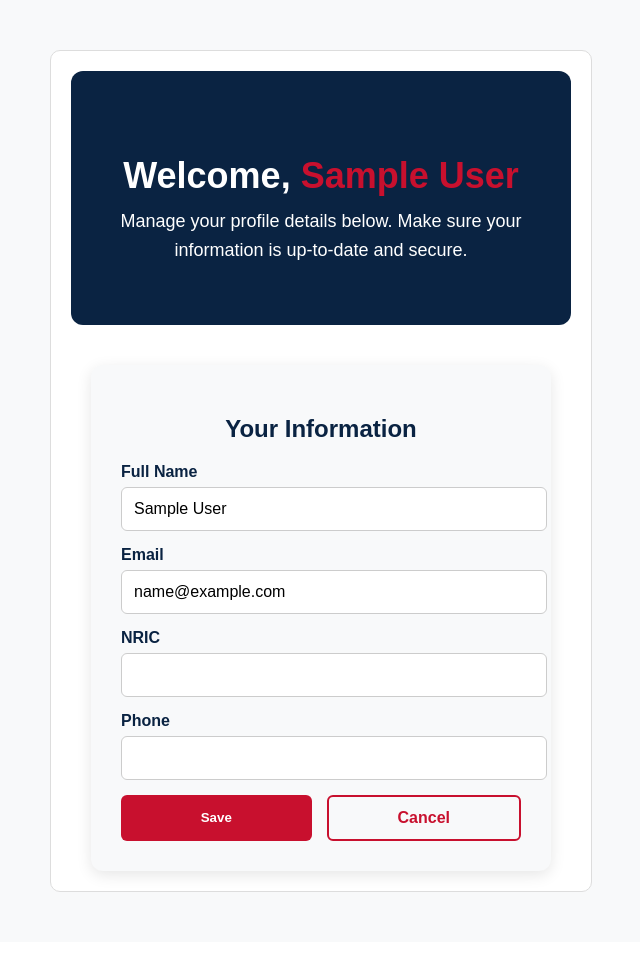
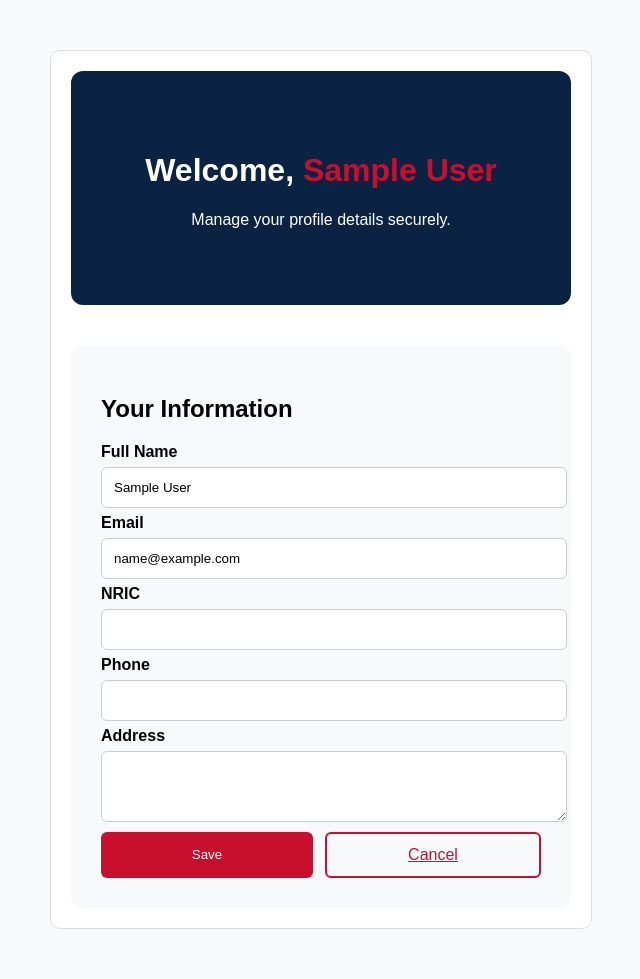
Before and after one commit to Ethanz12/Infosecurity_project, a Django app: page /profile/ in a window 1280 px wide. Shown: the part 54-1033 px from the top of the page, without its empty margins (319-959 px from the left). Before the commit the page ends 946 px from the top, so only its background shows below. Run offline with Django 5.2, Linux system fonts and the light colour scheme; the visitor is signed in with stand-in values (Sample User, id 1); data comes from the database, SQL or seed files in the repository; parts of the project's set-up code (start-up, migrations or seed data) failed here and were passed over.

Commit message:
Should be fine

```diff
--- a/apps/home/models.py
+++ b/apps/home/models.py
@@ -9,8 +9,8 @@ class CitizenProfile(models.Model):
     user = models.OneToOneField(User, on_delete=models.CASCADE)
 
     # Encrypted fields (Stored as ciphertext)
-    encrypted_nric = models.TextField(blank=True, null=True)
-    encrypted_address = models.TextField(blank=True, null=True)
+    encrypted_nric = models.TextField(blank=True, null=True)  # encryption
+    encrypted_address = models.TextField(blank=True, null=True)  # encryption
     encrypted_phone = models.TextField(blank=True, null=True)
 
     created_at = models.DateTimeField(auto_now_add=True)
--- a/apps/home/templates/home/profile.html
+++ b/apps/home/templates/home/profile.html
@@ -1,37 +1,81 @@
 {% extends "home/base.html" %}
-
 {% block title %}Profile - SecureGov{% endblock %}
 
 {% block content %}
+
 <div class="profile-hero">
-    <h1>Welcome, <span>{{ user.get_full_name }}</span></h1>
-    <p>Manage your profile details below. Make sure your information is up-to-date and secure.</p>
+    <h1>Welcome, <span>{{ user.get_full_name|default:user.username }}</span></h1>
+    <p>Manage your profile details securely.</p>
 </div>
 
 <div class="profile-container">
     <div class="profile-card">
         <h2>Your Information</h2>
-        <form method="POST">
+
+        {# ===== GLOBAL MESSAGES ===== #}
+        {% if messages %}
+            {% for message in messages %}
+                <div class="alert alert-{{ message.tags }}">
+                    {{ message }}
+                </div>
+            {% endfor %}
+        {% endif %}
+
+        <form method="POST" novalidate>
             {% csrf_token %}
 
             <div class="mb-3">
                 <label class="form-label">Full Name</label>
-                <input type="text" class="form-input" name="full_name" value="{{ user.get_full_name }}">
+                <input type="text"
+                       class="form-input {% if errors.full_name %}input-error{% endif %}"
+                       name="full_name"
+                       value="{{ form_data.full_name|default:user.get_full_name }}">
+                {% if errors.full_name %}
+                    <div class="error-text">{{ errors.full_name }}</div>
+                {% endif %}
             </div>
 
             <div class="mb-3">
                 <label class="form-label">Email</label>
-                <input type="email" class="form-input" name="email" value="{{ user.email }}">
+                <input type="email"
+                       class="form-input {% if errors.email %}input-error{% endif %}"
+                       name="email"
+                       value="{{ form_data.email|default:user.email }}">
+                {% if errors.email %}
+                    <div class="error-text">{{ errors.email }}</div>
+                {% endif %}
             </div>
 
             <div class="mb-3">
                 <label class="form-label">NRIC</label>
-                <input type="text" class="form-input" name="nric" value="{{ profile.nric }}">
+                <input type="text"
+                       class="form-input {% if errors.nric %}input-error{% endif %}"
+                       name="nric"
+                       value="{% if form_data.nric %}{{ form_data.nric }}{% else %}{{ masked_nric }}{% endif %}">
+                {% if errors.nric %}
+                    <div class="error-text">{{ errors.nric }}</div>
+                {% endif %}
             </div>
 
             <div class="mb-3">
                 <label class="form-label">Phone</label>
-                <input type="text" class="form-input" name="phone" value="{{ profile.phone }}">
+                <input type="text"
+                       class="form-input {% if errors.phone %}input-error{% endif %}"
+                       name="phone"
+                       value="{% if form_data.phone %}{{ form_data.phone }}{% else %}{{ masked_phone }}{% endif %}">
+                {% if errors.phone %}
+                    <div class="error-text">{{ errors.phone }}</div>
+                {% endif %}
+            </div>
+
+            <div class="mb-3">
+                <label class="form-label">Address</label>
+                <textarea class="form-input {% if errors.address %}input-error{% endif %}"
+                          name="address"
+                          rows="3">{{ form_data.address }}</textarea>
+                {% if errors.address %}
+                    <div class="error-text">{{ errors.address }}</div>
+                {% endif %}
             </div>
 
             <div class="form-actions">
@@ -43,7 +87,6 @@
 </div>
 
 <style>
-/* Profile Hero Section */
 .profile-hero {
     text-align: center;
     padding: 60px 20px;
@@ -53,27 +96,13 @@
     margin-bottom: 40px;
 }
 
-.profile-hero h1 {
-    font-size: 36px;
-    margin-bottom: 10px;
-}
-
-.profile-hero h1 span {
+.profile-hero span {
     color: #C8102E;
 }
 
-.profile-hero p {
-    font-size: 18px;
-    max-width: 700px;
-    margin: 0 auto;
-    line-height: 1.6;
-}
-
-/* Profile Card */
 .profile-container {
     display: flex;
     justify-content: center;
-    padding: 0 20px;
 }
 
 .profile-card {
@@ -82,21 +111,12 @@
     border-radius: 12px;
     width: 100%;
     max-width: 500px;
-    box-shadow: 0 4px 15px rgba(0, 0, 0, 0.1);
 }
 
-.profile-card h2 {
-    margin-bottom: 20px;
-    color: #0A2342;
-    text-align: center;
-}
-
-/* Form Inputs */
 .form-label {
-    display: block;
     font-weight: bold;
     margin-bottom: 6px;
-    color: #0A2342;
+    display: block;
 }
 
 .form-input {
@@ -104,47 +124,58 @@
     padding: 12px;
     border-radius: 6px;
     border: 1px solid #ccc;
-    margin-bottom: 15px;
-    font-size: 16px;
+    margin-bottom: 6px;
 }
 
-/* Buttons */
+.input-error {
+    border-color: #C8102E;
+    background-color: #fff5f5;
+}
+
+.error-text {
+    color: #C8102E;
+    font-size: 0.85rem;
+    margin-bottom: 10px;
+}
+
+.alert {
+    padding: 12px;
+    border-radius: 6px;
+    margin-bottom: 20px;
+}
+
+.alert-error {
+    background-color: #ffe5e5;
+    color: #a30000;
+}
+
+.alert-success {
+    background-color: #e6f7e6;
+    color: #1e7e34;
+}
+
 .form-actions {
     display: flex;
-    justify-content: space-between;
-    gap: 15px;
+    gap: 12px;
 }
 
 .btn-primary {
     flex: 1;
-    padding: 12px 20px;
-    border-radius: 6px;
     background-color: #C8102E;
     color: white;
-    font-weight: bold;
-    text-decoration: none;
+    padding: 12px;
     border: none;
-    cursor: pointer;
-    text-align: center;
-}
-
-.btn-primary:hover {
-    background-color: #a50d25;
+    border-radius: 6px;
 }
 
 .btn-secondary {
     flex: 1;
-    padding: 12px 20px;
-    border-radius: 6px;
     border: 2px solid #C8102E;
     color: #C8102E;
-    text-decoration: none;
-    font-weight: bold;
+    padding: 12px;
     text-align: center;
-}
-
-.btn-secondary:hover {
-    background-color: rgba(200, 16, 46, 0.1);
+    border-radius: 6px;
 }
 </style>
+
 {% endblock %}
--- a/apps/home/views.py
+++ b/apps/home/views.py
@@ -1,5 +1,3 @@
-# apps/home/views.py
-
 from django.shortcuts import render, redirect
 from django.http import HttpResponse, HttpResponseForbidden
 from django.contrib.auth.models import User, Group
@@ -8,90 +6,171 @@ from django.contrib.auth import authenticate, login, logout
 from django.contrib.auth.password_validation import validate_password
 from django.core.exceptions import ValidationError
 from django.contrib.auth.decorators import login_required
-from django.db import connection, DatabaseError
+from django.db import connection
 from django import forms
 import logging
 import os
 
-# Import your model
 from .models import CitizenProfile
 
 logger = logging.getLogger(__name__)
 
 HARD_ROLES = ["Citizen", "GovernmentWorker"]
 
-# --- HELPER FUNCTIONS ---
+# --------------------
+# Helper Functions
+# --------------------
+
 def get_or_create_roles():
-    """Ensure roles exist, create if missing"""
     for role in HARD_ROLES:
         Group.objects.get_or_create(name=role)
 
 def create_admin_if_missing():
-    """Create admin user from environment variables if not exists"""
     admin_username = os.getenv("ADMIN_USER", "admin")
     admin_password = os.getenv("ADMIN_PASS", "adminpass")
     if not User.objects.filter(username=admin_username).exists():
-        User.objects.create_superuser(username=admin_username, email="admin@example.com", password=admin_password)
-        logger.info(f"Admin user '{admin_username}' created automatically.")
+        User.objects.create_superuser(
+            username=admin_username,
+            email="admin@example.com",
+            password=admin_password
+        )
+        logger.info("Admin account created automatically.")
 
-# --- FORM CLASS ---
+def mask_nric(nric: str):
+    if not nric or len(nric) < 4:
+        return ""
+    return nric[0] + "****" + nric[-3:]
+
+def mask_phone(phone: str):
+    if not phone or len(phone) < 4:
+        return ""
+    return phone[0] + "****" + phone[-3:]
+
+# --------------------
+# Forms
+# --------------------
+
 class CitizenProfileForm(forms.Form):
-    nric = forms.CharField(
-        max_length=9,
-        required=False,
-        label="NRIC (Encrypted)"
-    )
-    phone = forms.CharField(
-        max_length=15,
-        required=False,
-        label="Phone Number (Encrypted)"
-    )
+    nric = forms.CharField(max_length=9, required=False)
+    phone = forms.CharField(max_length=15, required=False)
     address = forms.CharField(
-        widget=forms.Textarea(attrs={'rows': 3}),
-        required=False,
-        label="Home Address (Encrypted)"
+        widget=forms.Textarea(attrs={"rows": 3}),
+        required=False
     )
 
-# --- VIEWS ---
+    def clean_nric(self):
+        nric = self.cleaned_data.get("nric")
+
+        if not nric:
+            return nric
+
+        # Ignore masked display value
+        if "*" in nric:
+            return nric
+
+        if len(nric) != 9:
+            raise forms.ValidationError(
+                "NRIC must be exactly 9 characters."
+            )
+
+        return nric
+
+    def clean_phone(self):
+        phone = self.cleaned_data.get("phone")
+
+        if not phone:
+            return phone
+
+        # Ignore masked display value
+        if "*" in phone:
+            return phone
+
+        if not phone.isdigit():
+            raise forms.ValidationError(
+                "Phone number must contain digits only."
+            )
+
+        if len(phone) < 8:
+            raise forms.ValidationError(
+                "Phone number must be at least 8 digits."
+            )
+
+        return phone
+
+# --------------------
+# Views
+# --------------------
 
 @login_required
 def profile_view(request):
-    """
-    Secure Profile View:
-    - Fetches encrypted data from DB -> Decrypts for the Form
-    - Takes clean data from Form -> Encrypts for the DB
-    """
-    # 1. Get the profile safely (create if missing)
     profile, created = CitizenProfile.objects.get_or_create(user=request.user)
 
-    if request.method == 'POST':
+    if request.method == "POST":
         form = CitizenProfileForm(request.POST)
         if form.is_valid():
-            # Get cleartext from form
-            nric_clear = form.cleaned_data['nric']
-            phone_clear = form.cleaned_data['phone']
-            address_clear = form.cleaned_data['address']
+            nric = form.cleaned_data.get("nric")
+            phone = form.cleaned_data.get("phone")
+            address = form.cleaned_data.get("address")
 
-            # Encrypt and set to model (only if data exists)
-            profile.set_nric(nric_clear)
-            profile.set_phone(phone_clear)
-            profile.set_address(address_clear)
+            def is_masked(value):
+                return value and "*" in value
 
-            # Save to DB
+            if nric and not is_masked(nric):
+                profile.set_nric(nric)  # encryption
+            if phone and not is_masked(phone):
+                profile.set_phone(phone)  # encryption
+            if address:
+                profile.set_address(address)
+
+            # Update full name & email
+            full_name = request.POST.get("full_name", "").strip()
+            if full_name:
+                parts = full_name.split(" ", 1)
+                request.user.first_name = parts[0]
+                request.user.last_name = parts[1] if len(parts) > 1 else ""
+                request.user.save()
+
+            email = request.POST.get("email", "").strip()
+            if email:
+                request.user.email = email
+                request.user.save()
+
             profile.save()
+            messages.success(request, "Profile updated successfully.")
+            return redirect("profile")
 
-            messages.success(request, "Profile updated securely.")
-            return redirect('profile') # Redirect prevents re-submission
+        else:
+            # Form has errors → mask NRIC/phone before sending to template
+            raw_nric = request.POST.get("nric", "")
+            raw_phone = request.POST.get("phone", "")
+
+            context = {
+                "form_data": request.POST,
+                "errors": {k: v[0] for k, v in form.errors.items()},
+                "user": request.user,
+                "masked_nric": mask_nric(profile.get_nric() if "*" in raw_nric else raw_nric),
+                "masked_phone": mask_phone(profile.get_phone() if "*" in raw_phone else raw_phone),
+            }
+            return render(request, "home/profile.html", context)
+
     else:
-        # Pre-fill form with decrypted data
-        initial_data = {
-            'nric': profile.get_nric(),
-            'phone': profile.get_phone(),
-            'address': profile.get_address()
+        # GET request - FIX APPLIED HERE
+        context = {
+            "form_data": {
+                "full_name": request.user.get_full_name(),
+                "email": request.user.email,
+                # The fix: Apply mask functions here so the template receives masked data
+                "nric": mask_nric(profile.get_nric()),
+                "phone": mask_phone(profile.get_phone()),
+                "address": profile.get_address(),
+            },
+            "errors": {},
+            "user": request.user,
+            "masked_nric": mask_nric(profile.get_nric()),
+            "masked_phone": mask_phone(profile.get_phone()),
         }
-        form = CitizenProfileForm(initial=initial_data)
+        return render(request, "home/profile.html", context)
 
-    return render(request, "home/profile.html", {'form': form})
 
 @login_required
 def staff_page(request):
@@ -100,11 +179,14 @@ def staff_page(request):
         return render(request, "staff/staff_page.html")
     return HttpResponseForbidden("403 Forbidden – Access denied")
 
+
 def index(request):
     return render(request, "home/index.html")
 
+
 def register_view(request):
     create_admin_if_missing()
+
     if request.method == "POST":
         username = request.POST.get("username", "").strip().lower()
         email = request.POST.get("email", "").strip().lower()
@@ -114,70 +196,65 @@ def register_view(request):
         if not all([username, email, password, password2]):
             messages.error(request, "All fields are required.")
             return redirect("register")
+
         if password != password2:
             messages.error(request, "Passwords do not match.")
             return redirect("register")
 
         try:
-            if User.objects.filter(username=username).exists() or User.objects.filter(email=email).exists():
-                messages.error(request, "Registration failed. Try different credentials.")
-                return redirect("register")
-
             validate_password(password)
             get_or_create_roles()
 
-            user = User.objects.create_user(username=username, email=email, password=password)
+            user = User.objects.create_user(
+                username=username,
+                email=email,
+                password=password
+            )
 
-            # Auto-assign Citizen role
-            admin_username = os.getenv("ADMIN_USER", "admin")
-            if username != admin_username:
-                citizen_group = Group.objects.get(name="Citizen")
-                user.groups.add(citizen_group)
+            citizen_group = Group.objects.get(name="Citizen")
+            user.groups.add(citizen_group)
 
-            messages.success(request, "Account created successfully. Please login.")
+            messages.success(request, "Account created successfully.")
             return redirect("login")
 
         except ValidationError as e:
             messages.error(request, e.messages[0])
-            return redirect("register")
         except Exception as e:
-            logger.error(f"Error: {e}")
-            messages.error(request, "An unexpected error occurred.")
-            return redirect("register")
+            logger.error(e)
+            messages.error(request, "Unexpected error occurred.")
+
+        return redirect("register")
 
     return render(request, "register/register.html")
 
+
 def login_view(request):
     if request.method == "POST":
-        username = request.POST.get("username", "").strip().lower()
+        username = request.POST.get("username", "").lower()
         password = request.POST.get("password", "")
         user = authenticate(request, username=username, password=password)
-        if user is not None:
+
+        if user:
             login(request, user)
-            messages.success(request, f"Welcome back, {user.username}!")
             return redirect("home")
-        else:
-            messages.error(request, "Invalid username or password.")
-            return redirect("login")
+
+        messages.error(request, "Invalid credentials.")
+        return redirect("login")
+
     return render(request, "register/login.html")
+
 
 @login_required
 def logout_view(request):
     logout(request)
-    messages.success(request, "Logged out.")
     return redirect("home")
+
 
 @login_required
 def test_db_connection(request):
     try:
         with connection.cursor() as cursor:
             cursor.execute("SELECT 1")
-            result = cursor.fetchone()
-            if result and result[0] == 1:
-                logger.info("Database connection successful")
-                return HttpResponse("Database connection successful")
-            else:
-                return HttpResponse("Database returned unexpected result")
-    except Exception as e:
-        logger.error(f"Database connection failed: {e}")
+            return HttpResponse("Database connection successful")
+    except Exception:
         return HttpResponse("Database connection failed", status=500)
--- a/security/crypto.py
+++ b/security/crypto.py
@@ -7,7 +7,7 @@ logger = logging.getLogger(__name__)
 
 # 1. Load the key from the environment variable
 # IMPORTANT: This name must match your .env file exactly!
-key_str = os.getenv("FIELD_ENCRYPTION_KEY")
+key_str = os.getenv("FIELD_ENCRYPTION_KEY") #I implemented secure key management. The encryption key is loaded from an Environment Variable, not hardcoded in the script. This prevents the key from being leaked if the source code is stolen."
 
 # 2. Safety Check: If key is missing, generate a temporary one but WARN the user.
 if not key_str:
```
